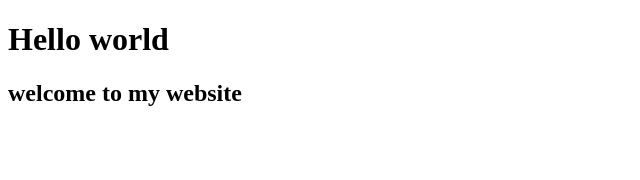
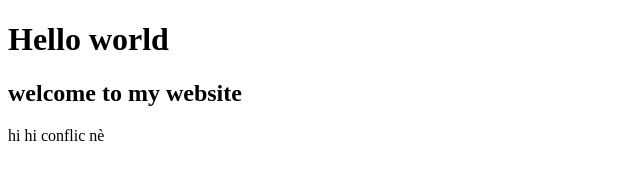
Before and after one commit to zyond26/Buoi3, a plain HTML site: page index.html in a window 1280 px wide. Shown: the whole page, without its empty margins (0-640 px from the left). Drawn offline with Linux system fonts and the light colour scheme.

Commit message:
Update index.html

```diff
--- a/index.html
+++ b/index.html
@@ -10,6 +10,7 @@
 <body>
     <h1>Hello world</h1>
     <h2>welcome to my website</h2>
+    <p> hi hi conflic nè </p>
 </body>
 
 </html>
```
